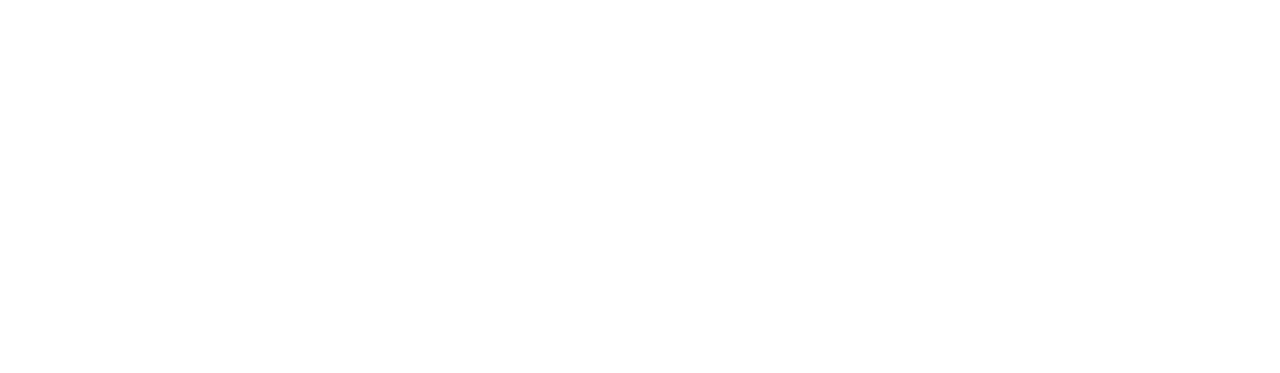
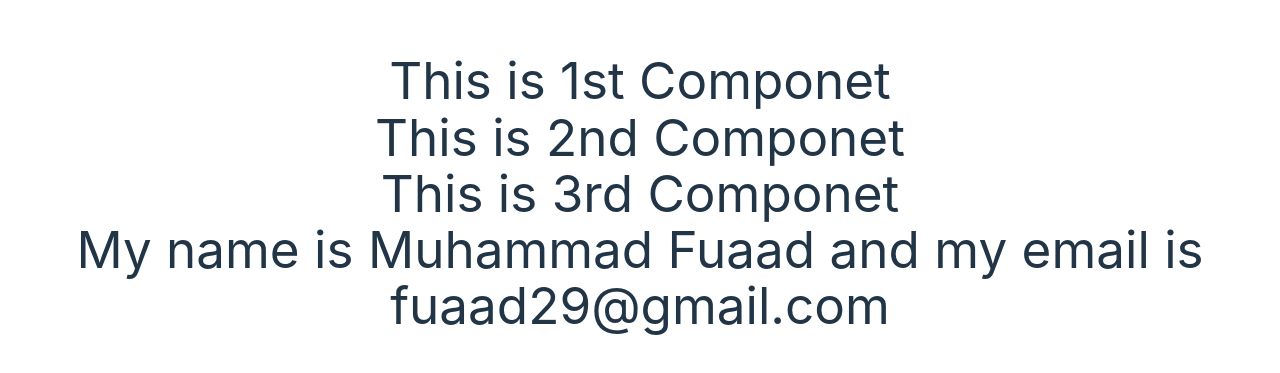
Before and after one commit to muhammadfuaad/react_practice_2, a React (Vite) app: page /use_context in a window 1280 px wide. Before the commit this address had no page. Shown: the part 207-580 px from the top of the page. Built offline with nearby package versions, Linux system fonts and the light colour scheme.

Commit message:
modified usecontext

```diff
--- a/src/App.jsx
+++ b/src/App.jsx
@@ -7,6 +7,7 @@
 import TicTacToe from './components/TicTacToe/TicTacToe';
 import Home from './Home';
 import Form from './components/Form';
+import UseContext from './components/hooks/UseContext';
 
 function App() {
   return (
@@ -18,7 +19,7 @@
         <Route path="/counter" element={<Counter />} />
         <Route path="/tic-tac-toe" element={<TicTacToe />} />
         <Route path="/form" element={<Form />} />
-
+        <Route path="/use_context" element={<UseContext />} />
       </Routes>
     </Router>
   );
--- /dev/null
+++ b/src/components/hooks/UseContext.jsx
@@ -0,0 +1,44 @@
+import { createContext, useContext } from "react";
+const data = createContext()
+const data1 = createContext()
+
+
+function FirstComponent() {
+  const name = "Muhammad Fuaad"
+  const email = "fuaad29@gmail.com"
+  return (
+    <div>
+      <h1>This is 1st Componet</h1>
+      <data.Provider value={name}>
+        <data1.Provider value={email}>
+          <SecondComponent />
+        </data1.Provider>
+      </data.Provider>
+    </div>
+   );
+}
+
+function SecondComponent() {
+  return (
+    <div>
+      <h1>This is 2nd Componet</h1>
+      <ThirdComponent />
+    </div>
+   );
+}
+
+function ThirdComponent() {
+  const name = useContext(data)
+  const email = useContext(data1)
+  console.log(name);
+
+  return (
+    <div>
+      <h1>This is 3rd Componet</h1>
+      <h1>My name is {name} and my email is {email}</h1>
+    </div>
+   );
+}
+
+export default FirstComponent;
+// export {data, data1}
--- a/src/components/hooks/UseContextHook/FirstComponent.jsx
+++ /dev/null
@@ -1,23 +0,0 @@
-import { createContext } from "react";
-import SecondComponent from "./SecondComponent";
-const data = createContext()
-const data1 = createContext()
-
-
-function FirstComponent() {
-  const name = "Muhammad Fuaad"
-  const email = "fuaad29@gmail.com"
-  return (
-    <div>
-      <h1>This is 1st Componet</h1>
-      <data.Provider value={name}>
-        <data1.Provider value={email}>
-          <SecondComponent />
-        </data1.Provider>
-      </data.Provider>
-    </div>
-   );
-}
-
-export default FirstComponent;
-export {data, data1}
--- a/src/components/hooks/UseContextHook/SecondComponent.jsx
+++ /dev/null
@@ -1,12 +0,0 @@
-import ThirdComponent from "./ThirdComponent";
-
-function SecondComponent() {
-  return (
-    <div>
-      <h1>This is 2nd Componet</h1>
-      <ThirdComponent />
-    </div>
-   );
-}
-
-export default SecondComponent;
--- a/src/components/hooks/UseContextHook/ThirdComponent.jsx
+++ /dev/null
@@ -1,17 +0,0 @@
-import { useContext } from "react";
-import {data, data1} from "./FirstComponent"
-
-function ThirdComponent() {
-  const name = useContext(data)
-  const email = useContext(data1)
-  console.log(name);
-
-  return (
-    <div>
-      <h1>This is 3rd Componet</h1>
-      <h1>My name is {name} and my email is {email}</h1>
-    </div>
-   );
-}
-
-export default ThirdComponent;
```
